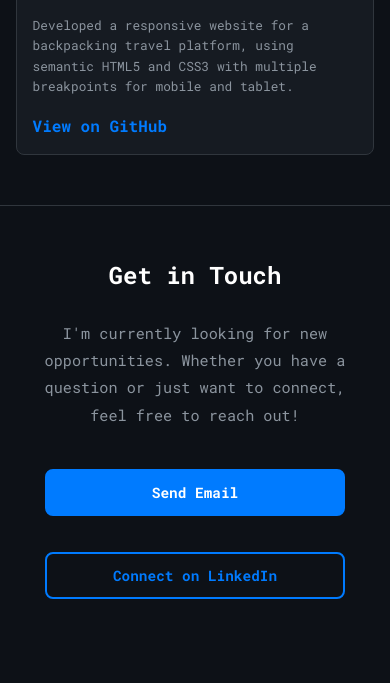
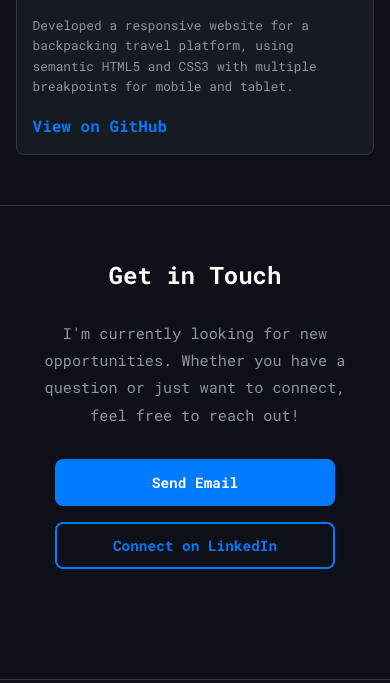
Before and after one commit to nico-maire/nico-maire.github.io, a plain HTML site: page index.html in a window 390 px wide. Shown: the part 7273-7956 px from the top of the page. Drawn offline with nearby package versions, Linux system fonts and the light colour scheme.

Commit message:
implementarlo en la version movil

```diff
--- a/index.html
+++ b/index.html
@@ -424,9 +424,10 @@
 
         // Close menu when clicking on a link
         document.querySelectorAll('.nav-links a').forEach(link => {
-            link.addEventListener('click', () => {
+            link.addEventListener('click', (e) => {
                 hamburger.classList.remove('active');
                 navLinks.classList.remove('active');
+                // Don't prevent default for CV download link
             });
         });
 
--- a/style.css
+++ b/style.css
@@ -485,6 +485,8 @@ footer {
     .cv-link {
         padding: 1rem !important;
         border-radius: 0 !important;
+        display: block;
+        width: 100%;
     }
 
     /* Hero Section - Fixed padding */
@@ -584,6 +586,7 @@ footer {
         flex-direction: column;
         align-items: center;
         gap: 1rem;
+        padding: 0 1rem;
     }
 
     .cta-button {
@@ -592,6 +595,7 @@ footer {
         padding: 12px 20px;
         font-size: 0.95rem;
         text-align: center;
+        margin: 0 !important;
     }
 
     /* Footer */
@@ -688,9 +692,15 @@ footer {
     }
 
     /* Contact */
+    .contact-links {
+        padding: 0 0.5rem;
+    }
+
     .cta-button {
         font-size: 0.9rem;
         padding: 10px 18px;
+        margin: 0 !important;
+        max-width: 280px;
     }
 
     /* Footer */
```
